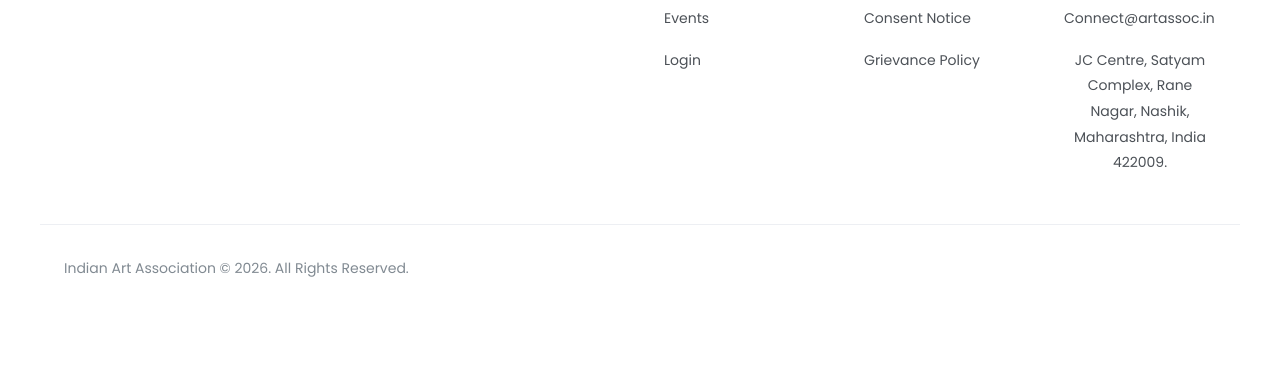
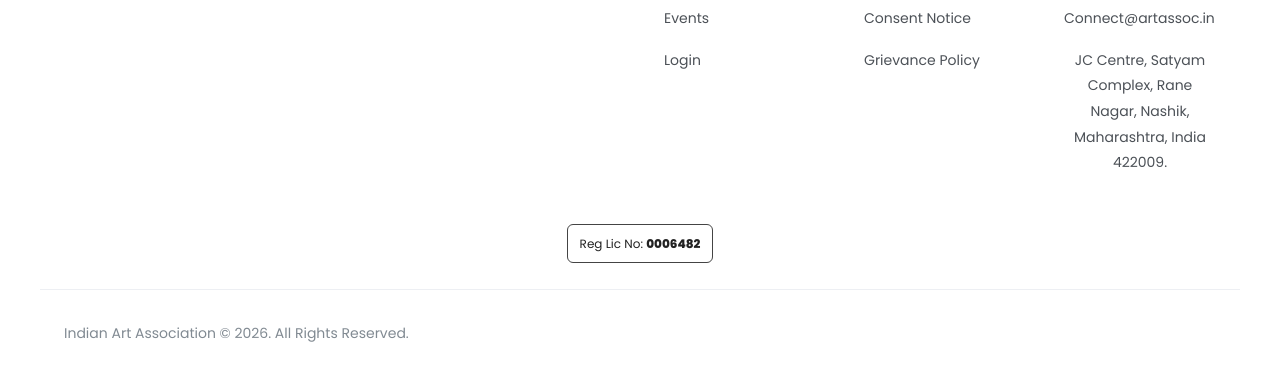
Before and after one commit to artassocin/artassocin, a plain HTML site: page docs/privacypolicy.html in a window 1280 px wide. Shown: the part 2930-3306 px from the top of the page. Before the commit the page ends 3241 px from the top, so only its background shows below. Drawn offline with Linux system fonts and the light colour scheme.

Commit message:
Update privacypolicy.html

```diff
--- a/docs/privacypolicy.html
+++ b/docs/privacypolicy.html
@@ -197,6 +197,22 @@
 </a>
 </div>
 </div>
+
+<center>
+   <div style="
+        display:inline-block;
+        background:#fff;
+        color:#222;
+        padding:6px 12px;
+        border-radius:6px;
+        font-size:12px;
+        border:1px solid #444;
+        text-align: center;
+    ">
+        Reg Lic No: <strong>0006482</strong>
+    </div>
+</center>
+	<br>
 <div class="footer-content-bottom">
 <div class="footer-copyright">Indian Art Association © 2026. All Rights Reserved.</div>
 </div>
```
